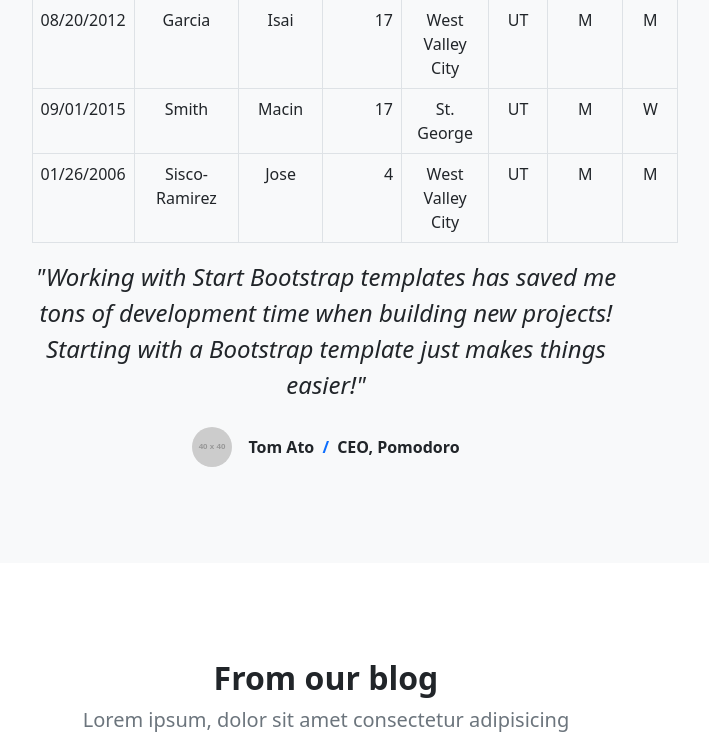
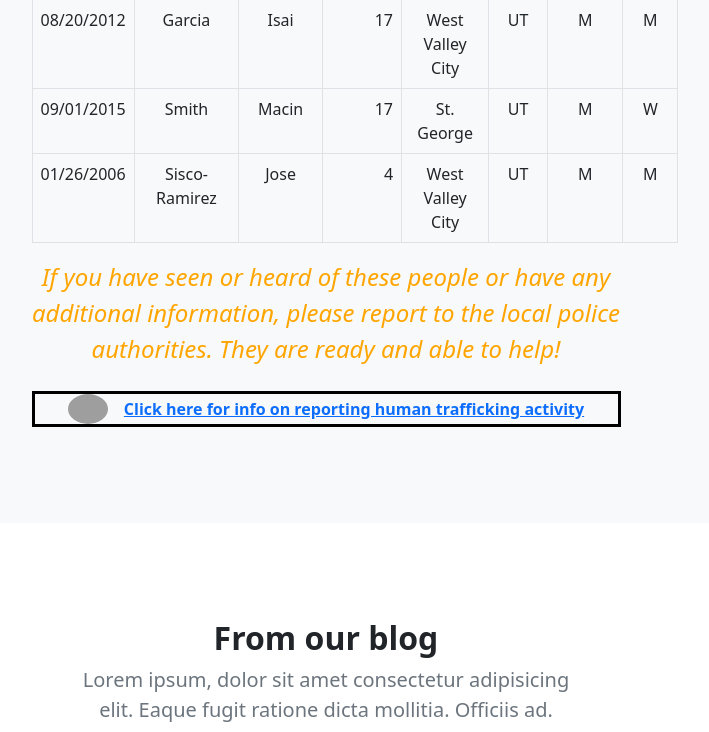
Before and after one commit to BZV83/missing-persons, a Django app: page / in a window 1280 px wide. Shown: the part 2311-3043 px from the top of the page, without its empty margins (314-1023 px from the left). Run offline with Django 4.2, Linux system fonts and the light colour scheme; grey boxes labelled with a size stand in for pictures from a placeholder-image service; some libraries are stand-ins or nearby versions; grey boxes are pictures that could not be loaded.

Commit message:
Update index.html

```diff
--- a/missing-persons/templates/pages/index.html
+++ b/missing-persons/templates/pages/index.html
@@ -1,7 +1,7 @@
 {% extends 'base.html' %}
 {% load static %}
 {% block main_content %}
-            <!-- Header-->
+            <!-- Header Site Introduction -->
             <header class="bg-dark py-5">
                 <div class="container px-5">
                     <div class="row gx-5 align-items-center justify-content-center">
@@ -50,7 +50,7 @@
                     </div>
                 </div>
             </section>
-            <!-- Testimonial section-->
+            <!-- Table section-->
             <div class="py-5 bg-light">
                 <div class="container px-5 my-5">
                     <div class="row gx-5 justify-content-center">
@@ -82,13 +82,11 @@
                                     </tr>
                                     {% endfor %}
                                 </tbody></table>
-                                <div class="fs-4 mb-4 fst-italic">"Working with Start Bootstrap templates has saved me tons of development time when building new projects! Starting with a Bootstrap template just makes things easier!"</div>
-                                <div class="d-flex align-items-center justify-content-center">
-                                    <img class="rounded-circle me-3" src="https://dummyimage.com/40x40/ced4da/6c757d" alt="..." />
+                                <div style="color: orange" class="fs-4 mb-4 fst-italic">If you have seen or heard of these people or have any additional information, please report to the local police authorities. They are ready and able to help!</div>
+                                <div style="border: 3px solid black" class="d-flex align-items-center justify-content-center">
+                                    <img class="rounded-circle me-3" src="https://www.state.gov/wp-content/uploads/2021/01/Placeholder_seal_final.png" alt="US Department of State seal" style="width: 40px" />
                                     <div class="fw-bold">
-                                        Tom Ato
-                                        <span class="fw-bold text-primary mx-1">/</span>
-                                        CEO, Pomodoro
+                                        <a href="https://www.state.gov/domestic-trafficking-hotlines/#:~:text=Call%20the%20National%20Human%20Trafficking,potential%20human%20trafficking%20activity%3B%20or">Click here for info on reporting human trafficking activity</a>
                                     </div>
                                 </div>
                             </div>
```
